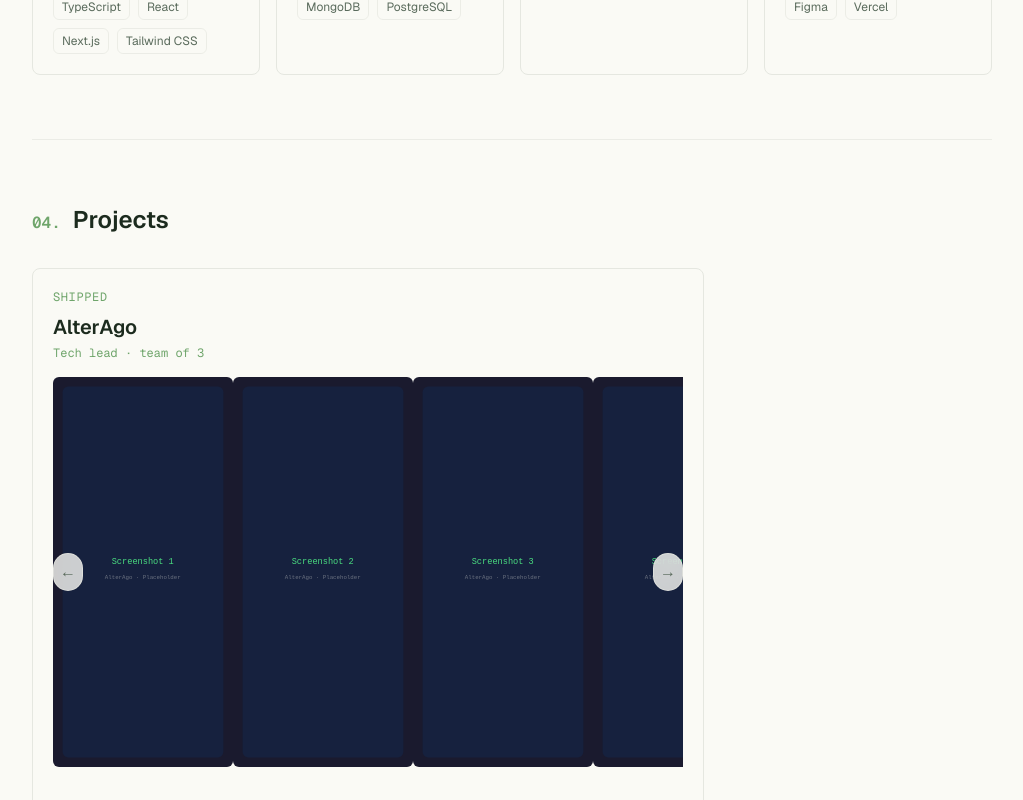
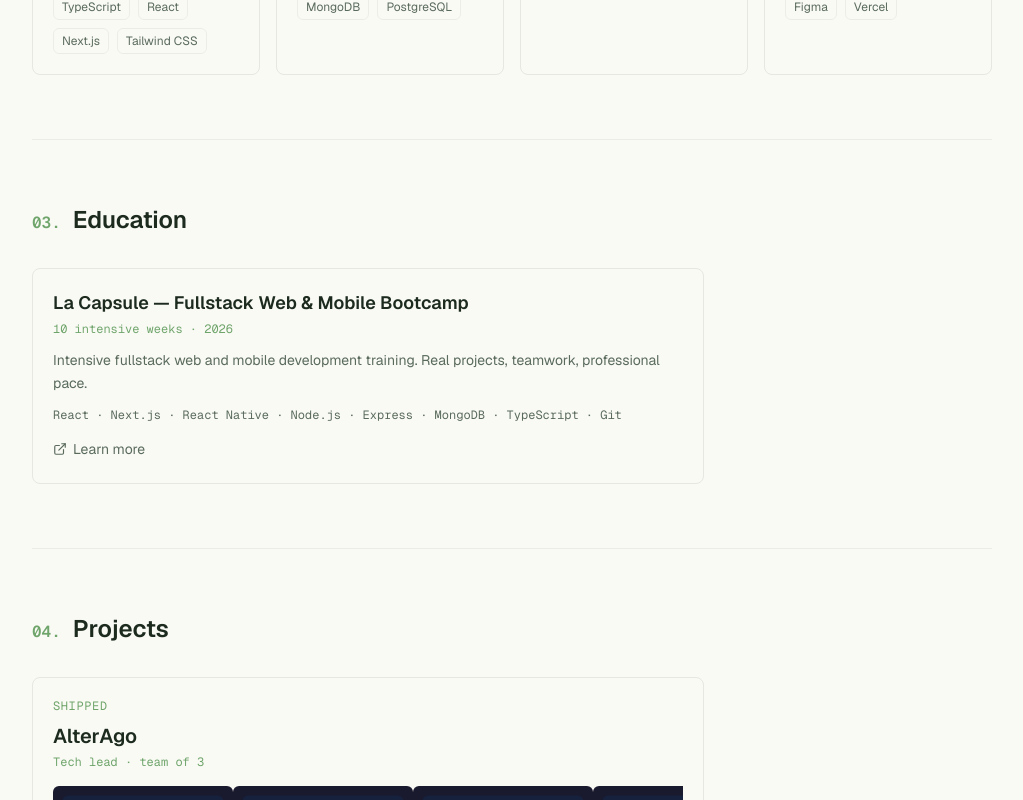
Before and after one commit to matchls/myportfolio, a Next.js app: page /en in a window 1280 px wide. Shown: the part 1340-2140 px from the top of the page, without its empty margins (128-1151 px from the left). Built offline with nearby package versions, Linux system fonts and the light colour scheme.

Commit message:
feat(formation): add Formation nav section and component

```diff
--- a/src/app/[lang]/page.tsx
+++ b/src/app/[lang]/page.tsx
@@ -20,6 +20,7 @@ import { notFound } from "next/navigation";
 
 import { About } from "@/components/sections/About";
 import { Contact } from "@/components/sections/Contact";
+import { Formation } from "@/components/sections/Formation";
 import { Hero } from "@/components/sections/Hero";
 import { Projects } from "@/components/sections/Projects";
 import { Skills } from "@/components/sections/Skills";
@@ -37,6 +38,7 @@ export default async function Home({ params }: PageProps<"/[lang]">) {
       <Hero dict={dict} />
       <About dict={dict} />
       <Skills dict={dict} />
+      <Formation dict={dict} />
       <Projects dict={dict} />
       <Contact locale={lang} dict={dict} />
     </main>
--- a/src/components/sections/Contact.tsx
+++ b/src/components/sections/Contact.tsx
@@ -40,7 +40,7 @@ export function Contact({ locale, dict }: Props) {
         id="contact-heading"
         className="text-text flex items-baseline gap-3 text-2xl font-semibold"
       >
-        <span className="text-accent font-mono text-base">04.</span>
+        <span className="text-accent font-mono text-base">05.</span>
         {dict.contact.heading}
       </h2>
 
--- /dev/null
+++ b/src/components/sections/Formation.tsx
@@ -0,0 +1,44 @@
+import { ExternalLink } from "lucide-react";
+
+import { Card } from "@/components/ui/Card";
+import type { Dictionary } from "@/i18n/dictionaries";
+
+type Props = {
+  dict: Dictionary;
+};
+
+export function Formation({ dict }: Props) {
+  return (
+    <section
+      id="formation"
+      aria-labelledby="formation-heading"
+      className="border-border/70 scroll-mt-20 border-t py-16"
+    >
+      <h2
+        id="formation-heading"
+        className="text-text flex items-baseline gap-3 text-2xl font-semibold"
+      >
+        <span className="text-accent font-mono text-base">03.</span>
+        {dict.formation.heading}
+      </h2>
+
+      <div className="mt-8 md:max-w-2xl">
+        <Card as="article">
+          <h3 className="text-text text-lg font-semibold">{dict.formation.bootcampName}</h3>
+          <p className="text-accent mt-1 font-mono text-xs">{dict.formation.duration}</p>
+          <p className="text-text-muted mt-3 text-sm leading-relaxed">{dict.formation.description}</p>
+          <p className="text-text-muted mt-3 font-mono text-xs">{dict.formation.stack}</p>
+          <a
+            href="https://www.lacapsule.academy/formation-developpeur-web/full-time"
+            target="_blank"
+            rel="noopener noreferrer"
+            className="text-text-muted hover:text-accent mt-4 inline-flex items-center gap-1.5 text-sm transition-colors"
+          >
+            <ExternalLink className="h-3.5 w-3.5" aria-hidden="true" />
+            {dict.formation.learnMore}
+          </a>
+        </Card>
+      </div>
+    </section>
+  );
+}
--- a/src/lib/constants.ts
+++ b/src/lib/constants.ts
@@ -55,8 +55,9 @@ export const BCP47_BY_LOCALE = {
 export const NAV_ITEMS: readonly NavItem[] = [
   { number: "01.", anchor: "about" },
   { number: "02.", anchor: "skills" },
-  { number: "03.", anchor: "projects" },
-  { number: "04.", anchor: "contact" },
+  { number: "03.", anchor: "formation" },
+  { number: "04.", anchor: "projects" },
+  { number: "05.", anchor: "contact" },
 ] as const;
 
 // ---------------------------------------------------------------------------
--- a/src/messages/en.json
+++ b/src/messages/en.json
@@ -29,6 +29,7 @@
   "nav": {
     "about": "About",
     "skills": "Skills",
+    "formation": "Education",
     "projects": "Projects",
     "contact": "Contact",
     "backToTop": "back to top"
@@ -50,6 +51,14 @@
       "mobile": "Mobile",
       "tools": "Tools"
     }
+  },
+  "formation": {
+    "heading": "Education",
+    "bootcampName": "La Capsule — Fullstack Web & Mobile Bootcamp",
+    "duration": "10 intensive weeks · 2026",
+    "description": "Intensive fullstack web and mobile development training. Real projects, teamwork, professional pace.",
+    "stack": "React · Next.js · React Native · Node.js · Express · MongoDB · TypeScript · Git",
+    "learnMore": "Learn more"
   },
   "projects": {
     "heading": "Projects",
--- a/src/messages/fr.json
+++ b/src/messages/fr.json
@@ -29,6 +29,7 @@
   "nav": {
     "about": "À propos",
     "skills": "Compétences",
+    "formation": "Formation",
     "projects": "Projets",
     "contact": "Contact",
     "backToTop": "retour en haut"
@@ -50,6 +51,14 @@
       "mobile": "Mobile",
       "tools": "Outils"
     }
+  },
+  "formation": {
+    "heading": "Formation",
+    "bootcampName": "La Capsule — Bootcamp Fullstack Web & Mobile",
+    "duration": "10 semaines intensives · 2026",
+    "description": "Formation intensive au développement web et mobile fullstack. Projets réels, travail en équipe, rythme professionnel.",
+    "stack": "React · Next.js · React Native · Node.js · Express · MongoDB · TypeScript · Git",
+    "learnMore": "Voir la formation"
   },
   "projects": {
     "heading": "Projets",
--- a/src/types/index.ts
+++ b/src/types/index.ts
@@ -134,7 +134,7 @@ export type { ContactFormValues } from "@/lib/schemas/contact";
  * Les ancres sont un sous-ensemble fixe (sections de la page d'accueil).
  * Littéral typé pour que le Header puisse lookup `dict.nav[anchor]` sans `any`.
  */
-export type NavAnchor = "about" | "skills" | "projects" | "contact";
+export type NavAnchor = "about" | "skills" | "formation" | "projects" | "contact";
 
 export type NavItem = {
   /** Numéro affiché en mono à la Brittany Chiang ("01.", "02."...) */
```
